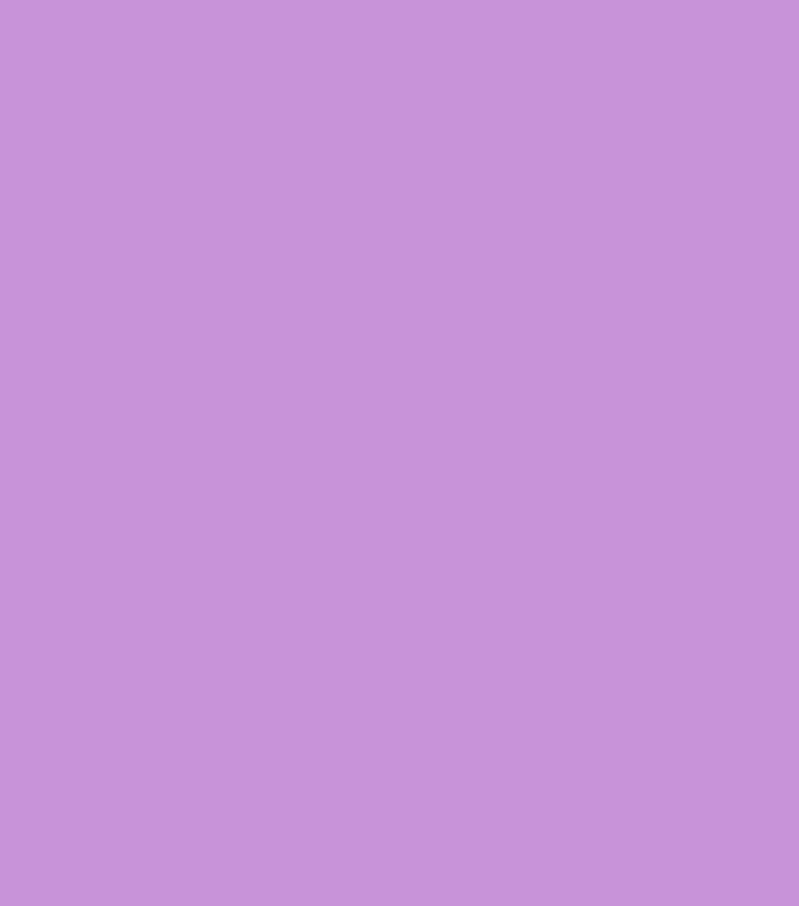
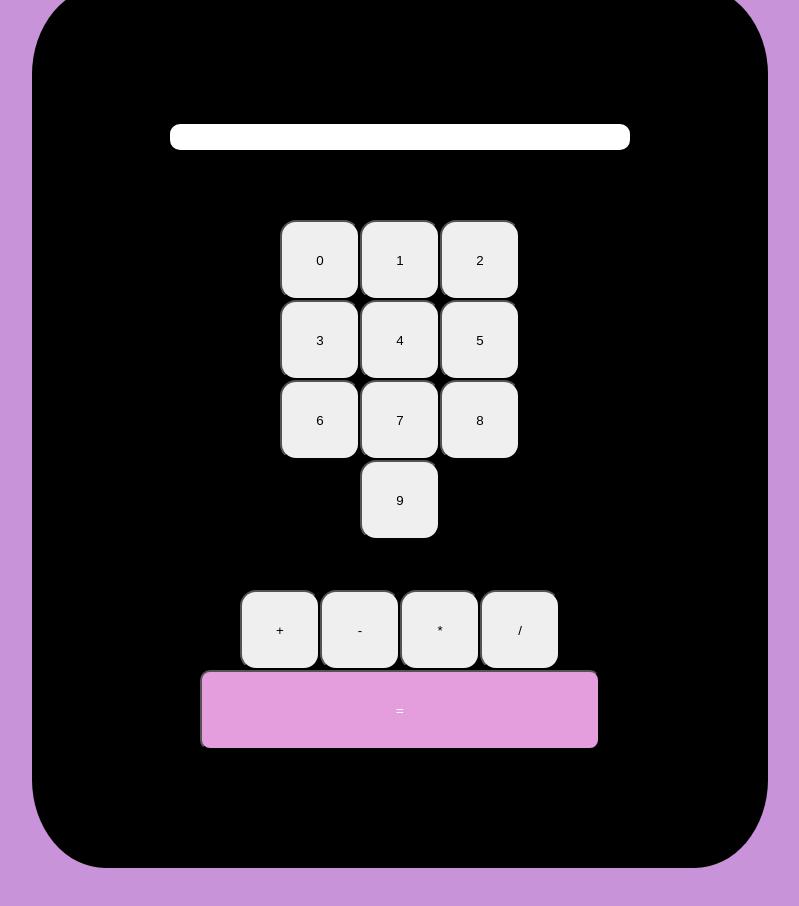
Before and after one commit to stocke777/reactTut, a React (Create React App) app: page / in a window 1280 px wide. Shown: the part 380-1286 px from the top of the page, without its empty margins (18-817 px from the left). Before the commit the page ends 800 px from the top, so only its background shows below. Built offline with nearby package versions, Linux system fonts and the light colour scheme.

Commit message:
calculaltor added

```diff
--- /dev/null
+++ b/src/calc.css
@@ -0,0 +1,46 @@
+.calcBody{
+    display: flex;
+    align-items: center;
+    justify-content: center;
+    background-color: black;
+    color: aliceblue;
+    width: 500px;
+    height: 100%;
+    padding: 10%;
+    border-radius: 10%;
+    flex-wrap: wrap;
+}
+
+button{
+    width: 80px;
+    height: 80px;
+    border-radius: 20%;
+}
+
+.inputText{
+    background-color: white;
+    color: black;
+    border-style: none;
+    outline: none;
+    border-radius: 10px;
+    border: 3px solid #ffffff;
+    font-size: 2em;
+    padding: 10px;
+    margin: 20px;
+    width: 100%;
+    text-align:right ;
+}
+
+.digits{
+    display: flex;
+    justify-content: center;
+    flex-wrap: wrap;
+    margin: 10% 20%;
+}
+
+.submit{
+    width: 400px;
+    color: #ffffff;
+    border-radius: 10px;
+    background: #e49ede;
+}
--- /dev/null
+++ b/src/calc.js
@@ -0,0 +1,45 @@
+import { useState } from "react";
+import "./calc.css";
+import React  from "react";
+
+export default function Calculator(props){
+
+    const [output, setoutput] = useState("")
+
+    const digits = []
+    const createDigits = () => {
+        for(let i = 0; i <10; i++){
+            digits.push(i)
+        }
+    }
+    const digitHandler = (digit) => {
+        console.log("dosiaj")
+        setoutput(output + digit)
+    }
+
+    const opertorHandler = (type) => {
+
+    }
+
+    return (
+        <div className="calcBody">
+
+
+            <div className="inputText">{output}</div>
+
+            {createDigits()}
+            <div className="digits">
+                {digits.map((d) => {
+                    return <button onClick={()=>digitHandler(d)} key={d}>{d}</button>
+                })}
+            </div>
+
+            <button onClick={()=>operatorHandler("+")}>+</button>
+            <button onClick={()=>operatorHandler("-")}>-</button>
+            <button onClick={()=>operatorHandler("*")}>*</button>
+            <button onClick={()=>operatorHandler("/")}>/</button>
+            <button className="submit">=</button>
+
+        </div>
+    )
+}
--- a/src/index.js
+++ b/src/index.js
@@ -4,6 +4,7 @@ import './index.css';
 import App from './App';
 import reportWebVitals from './reportWebVitals';
 import BookList from './Potato';
+import Calculator from './calc';
 
 
 
@@ -11,6 +12,7 @@ import BookList from './Potato';
 ReactDOM.render(
   <React.StrictMode>
     <BookList value={2} />
+    <Calculator />
   </React.StrictMode>,
   document.getElementById('root')
 );
```
